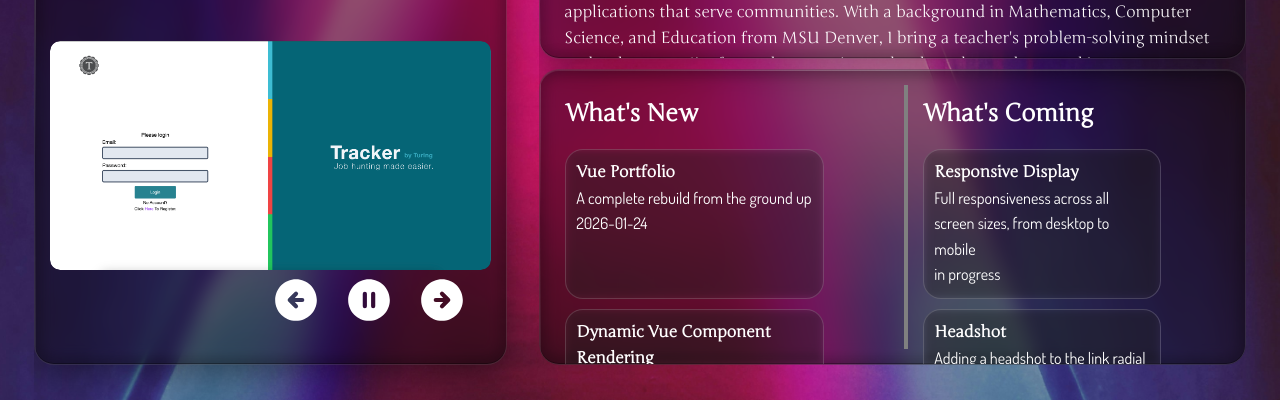
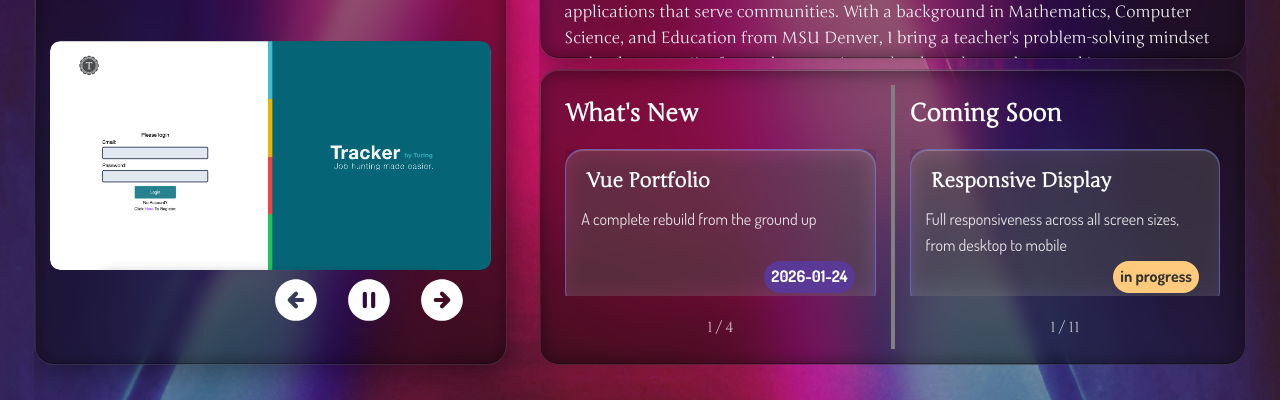
Before and after one commit to elysableu/portfolio, a Vue app: page / in a window 1280 px wide. Shown: the part 400-800 px from the top of the page. Built offline with nearby package versions, Linux system fonts and the light colour scheme.

Commit message:
Add base new-soon card stacks to homeView

```diff
--- a/src/components/home/featured/FeaturedCard.vue
+++ b/src/components/home/featured/FeaturedCard.vue
@@ -1,11 +1,19 @@
 <script setup lang="ts">
+import {computed} from 'vue'
 import type { NewFeature, SoonFeature } from '@/types/data.models';
 
   interface Props {
     cardContent: SoonFeature | NewFeature
+    isActive: boolean
+    stackPosition: number
+    totalCards: number
   }
 
   const props = defineProps<Props>()
+
+  const emit = defineEmits<{
+    click: []
+  }>()
 
   const isNew = (content: SoonFeature | NewFeature): content is NewFeature => {
     return 'dateCompleted' in content
@@ -14,10 +22,34 @@ import type { NewFeature, SoonFeature } from '@/types/data.models';
   const isSoon = (content: SoonFeature | NewFeature): content is SoonFeature => {
     return 'dateAdded' in content
   }
+
+  const cardStyle = computed(() => {
+    const zIndex = props.isActive ? props.totalCards + 10 : props.totalCards - props.stackPosition
+
+    const baseOffset = 180
+    const stackOffset = props.stackPosition * 35
+    const translateY = props.isActive ? 0 : baseOffset + stackOffset // 30px offset per card
+
+    return {
+      zIndex,
+      transform: `translateY(${translateY}px)`
+    }
+  })
+
+  const handleClick = () => {
+    emit('click')
+  }
 </script>
 
 <template>
- <div class="ns-card-container glass-card-inner">
+  <div
+    class="ns-card-container glass-card-inner"
+    :class="{ active: isActive }"
+    :style="cardStyle"
+    @click="handleClick"
+  >
+    <template v-if="isActive">
+      <div class="ns-banner">
         <span class="ns-icon-wrapper">
           <img
           v-if="cardContent.content.icon"
@@ -26,73 +58,129 @@ import type { NewFeature, SoonFeature } from '@/types/data.models';
           class="ns-icon"
           />
         </span>
-
-    <span class="ns-details-container">
-      <div class="ns-banner">
         <h4>{{ cardContent.title }}</h4>
       </div>
+
       <div class="ns-tagline">
         {{ cardContent.content.tagline }}
       </div>
-    </span>
+
       <div
         v-if="isNew(cardContent)"
-      class="ns-current ns-status">
+        class="ns-current ns-status"
+      >
         {{ cardContent.dateCompleted }}
       </div>
+
       <div
         v-else-if="isSoon(cardContent) && cardContent.content.status"
         class="ns-current ns-date"
       >
         {{ cardContent.content.status }}
       </div>
+    </template>
+
+    <template v-else>
+      <div class="card-peek">
+        {{ cardContent.title }}
+      </div>
+    </template>
   </div>
 </template>
 
 <style scoped>
   .ns-card-container {
-    width: 80%;
-    height: 150px;
+    position: absolute;
+    top: 0;
+    left: 0;
+    right: 0;
+    width: 100%;
+    min-height: 160px;
     display: flex;
     flex-direction: column;
     border-radius: 18px;
     padding: 10px;
+    cursor: pointer;
+    transition: all 0.4s cubic-bezier(0.4, 0, 0.2, 1);
+    color: var(--color-text, #fff);
+  }
+
+  .ns-card-container:hover {
+    border-color: #667eea;
+    box-shadow: 0 4px 12px rgba(102, 126, 234, 0.3);
+  }
+
+
+  .ns-card-container.glass-card-inner.active {
+    background: rgba(255, 255, 255, 0.15) !important;
+    backdrop-filter: blur(12px) !important;
+    -webkit-backdrop-filter: blur(12px) !important;
+    box-shadow:
+      0 12px 40px rgba(0, 0, 0, 0.6),
+      inset 0 1px 0 rgba(255, 255, 255, 0.2);
+    border-color: rgba(102, 126, 234, 0.6);
+  }
+
+  .ns-card-container.glass-card-inner:not(.active) {
+    background: rgba(255, 255, 255, 0.02) !important;
+    backdrop-filter: blur(3px) !important;
+    -webkit-backdrop-filter: blur(3px) !important;
+    min-height: 70px;
+  }
+
+  .card-peek {
+    font-size: 0.95rem;
+    font-weight: 600;
+    color: rgba(255, 255, 255, 0.9);
+    padding: 5px 0;
+    line-height: 1.3;
+  }
+
+  .ns-banner {
+    display: flex;
+    gap: 5px;
+    font-size: 20px;
+    padding: 5px;
+  }
+
+  .ns-banner h4 {
+    color: var(--color-text, #fff);
   }
 
   .ns-icon-wrapper {
-
+    display: flex;
+    align-items: center;
   }
 
   .ns-icon {
-
-  }
-
-  .ns-details-container {
-    display: flex;
-    flex-direction: column;
-
-  }
-
-  .ns-title {
-    font-size: 18px;
-    font-weight: bold;
-    padding: 5px;
+    width: 24px;
+    height: 24px;
   }
 
   .ns-tagline {
     font-family: 'Dosis';
-
+    padding: 5px;
+    color: rgba(255, 255, 255, 0.85);
   }
 
   .ns-current {
-
+    position: absolute;
+    bottom: 15px;
+    right: 20px;
+    font-family: 'Dosis';
+    font-weight: bold;
+    padding: 3px 7px;
+    border-radius: 20px;
+    width: fit-content;
   }
 
   .ns-date {
-     font-family: 'Dosis';
+    background: #ffca7b;
+    color: #333;
   }
 
   .ns-status {
-     font-family: 'Dosis';
+    background: #5A3896;
+    color: white;
   }
 </style>
--- a/src/components/home/featured/FeaturedNSContainer.vue
+++ b/src/components/home/featured/FeaturedNSContainer.vue
@@ -1,36 +1,77 @@
 <script setup lang="ts">
+  import { ref, watch } from 'vue'
   import type { NSFeatured } from '@/types/data.models'
-
-  // import FeaturedNew from './FeaturedNew.vue'
-  import FeaturedSoon from './FeaturedSoon.vue'
   import FeaturedCard from './FeaturedCard.vue';
 
   interface Props {
     nsContent: NSFeatured
   }
- defineProps<Props>()
+
+  defineProps<Props>()
+
+  const activeNewIndex = ref(0)
+  const activeSoonIndex = ref(0)
+
+  // const setActiveNew = (index: number) => {
+  //   console.log('Setting active new to:', index)
+  //   activeNewIndex.value = index
+  // }
+
+  // const setActiveSoon = (index: number) => {
+  //   console.log('Setting active soon to:', index)
+  //   activeSoonIndex.value = index
+  // }
+
+  // DEBUG: Watch for changes
+  watch(activeNewIndex, (newVal) => {
+    console.log('activeNewIndex changed to:', newVal)
+  })
+
+  const setActiveNew = (index: number) => {
+    console.log('Setting active new to:', index)
+    activeNewIndex.value = index
+  }
+
+  const setActiveSoon = (index: number) => {
+    console.log('Setting active soon to:', index)
+    activeSoonIndex.value = index
+  }
 </script>
 
 <template>
   <div class="ns-container">
     <div class="content-container left">
       <h3>What's New</h3>
-      <div class="content">
+      <div class="content card-stack">
          <FeaturedCard
-          v-for="item in nsContent.new"
+          v-for="(item, index) in nsContent.new"
           :key="item.id"
           :cardContent="item"
+          :isActive="activeNewIndex === index"
+          :stackPosition="index"
+          :totalCards="nsContent.new.length"
+          @click="setActiveNew(index)"
         />
+      </div>
+      <div class="stack-indicator">
+        {{ activeNewIndex + 1 }} / {{ nsContent.new.length }}
       </div>
     </div>
     <div class="content-container right">
-      <h3>What's Coming</h3>
-      <div class="content">
+      <h3>Coming Soon</h3>
+      <div class="content card-stack">
         <FeaturedCard
-          v-for="item in nsContent.soon"
+          v-for="(item, index) in nsContent.soon"
           :key="item.id"
           :cardContent="item"
+          :isActive="activeSoonIndex === index"
+          :stackPosition="index"
+          :totalCards="nsContent.soon.length"
+          @click="setActiveSoon(index)"
         />
+      </div>
+      <div class="stack-indicator">
+        {{ activeSoonIndex + 1 }} / {{ nsContent.soon.length }}
       </div>
     </div>
   </div>
@@ -39,26 +80,36 @@
 <style scoped>
   .ns-container {
     width: 100%;
+    height: 100%;
     display: flex;
     padding: 15px;
     border-radius: 10px;
+    overflow: hidden;
   }
 
   .content-container {
+    flex: 1;
     display: flex;
     flex-direction: column;
     padding: 10px;
+    overflow: hidden;
   }
 
   .content-container h3 {
     font-size: 24px;
     padding-bottom: var(--spacing-md);
+    flex-shrink: 0;
   }
 
-  .content {
-    display: flex;
-    flex-direction: column;
-    gap: 10px;
+  .card-stack {
+    position: relative;
+    min-height: 350px;
+    flex: 1;
+    overflow-y: auto;
+    overflow-x: hidden;
+    min-height: 0;
+    scrollbar-width: thin;
+    scrollbar-color: rgba(255, 255, 255, 0.3) transparent;
   }
 
   .left {
@@ -72,4 +123,13 @@
     border-left: solid 2px grey;
     border-radius: 0px 20px 20px 0px;
   }
+
+  .stack-indicator {
+    text-align: center;
+    margin-top: 20px;
+    font-size: 0.9rem;
+    opacity: 0.7;
+    font-weight: 500;
+    flex-shrink: 0;
+  }
 </style>
--- a/src/components/home/featured/FeaturedProjects.vue
+++ b/src/components/home/featured/FeaturedProjects.vue
@@ -22,5 +22,6 @@ defineProps<Props>()
     flex-direction: column;
     min-height: 0;
     overflow: hidden;
+    border-radius: 20px;
   }
 </style>
```
Lines whose indentation alone changed are shown as unchanged.
